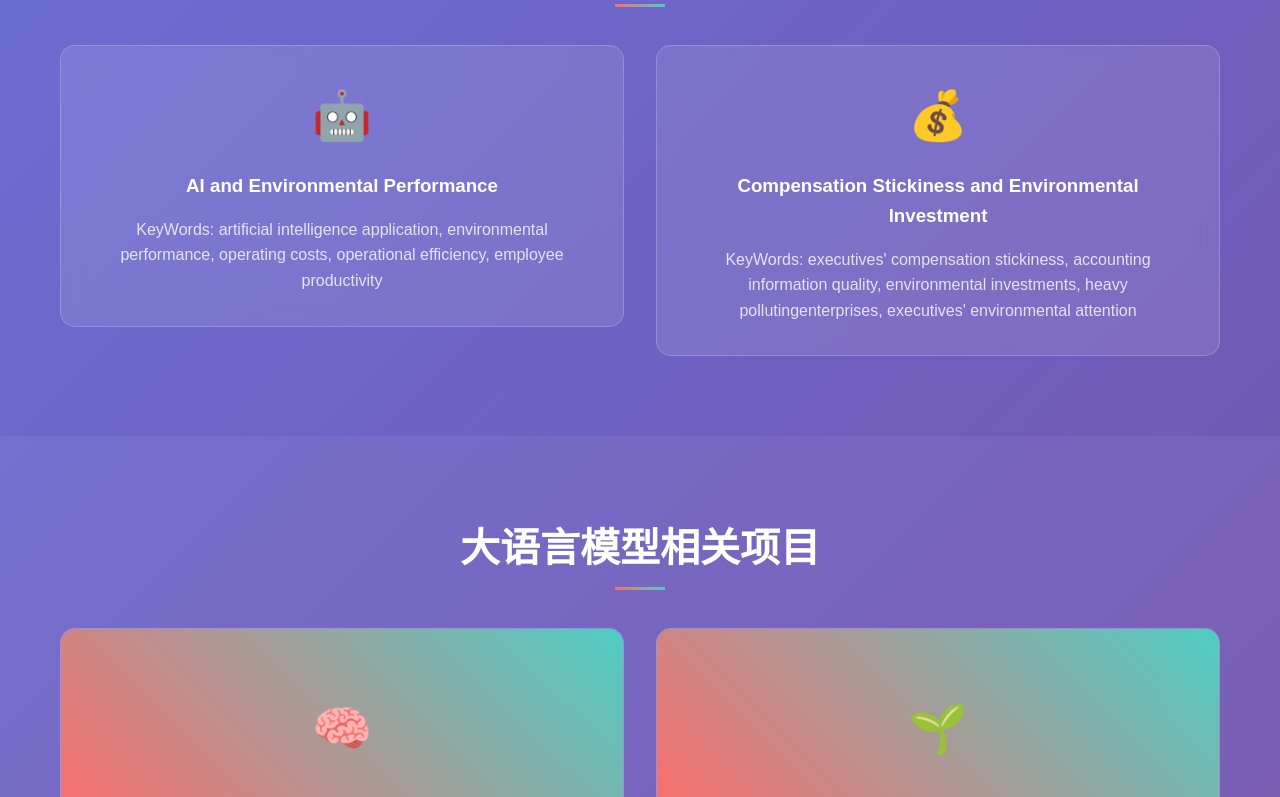
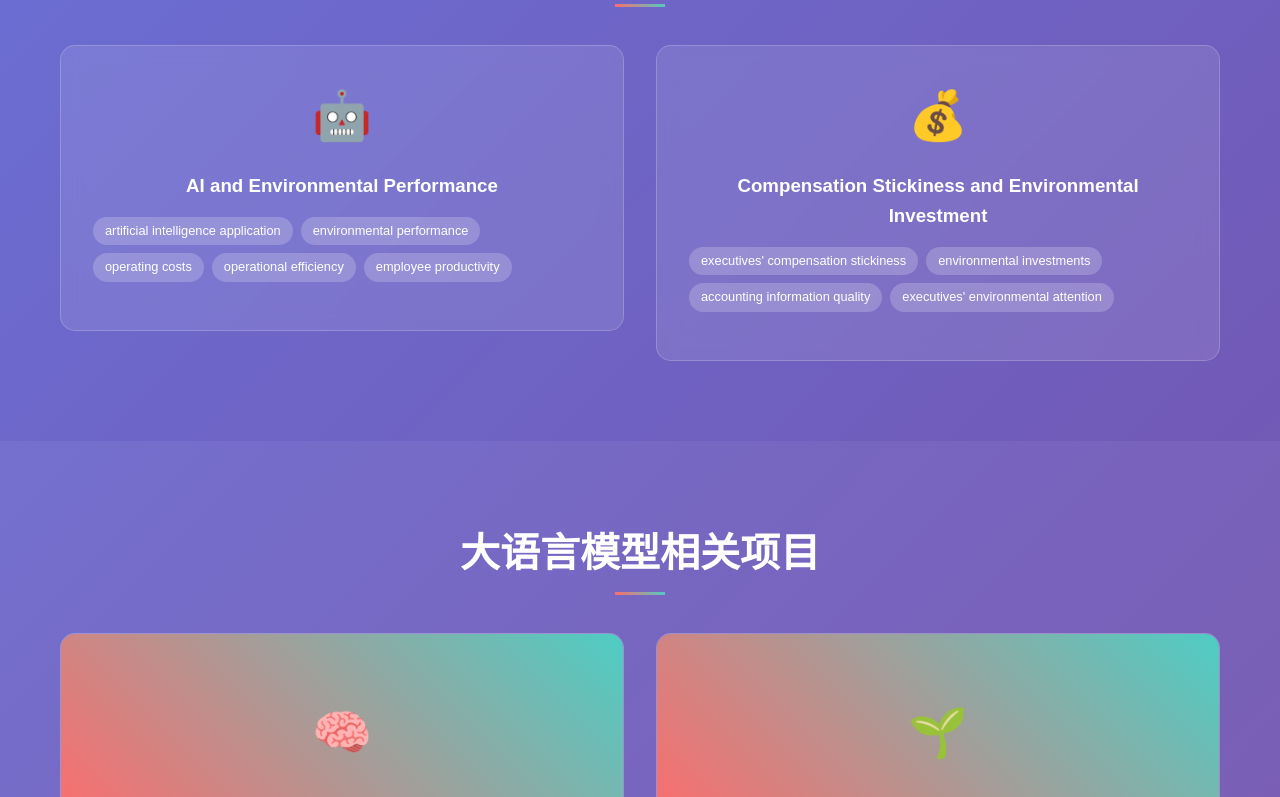
Before and after one commit to LYS-LiuYS/github.io, a plain HTML site: page index.html in a window 1280 px wide. Shown: the part 1549-2346 px from the top of the page. Drawn offline with Linux system fonts and the light colour scheme.

Commit message:
index.html

```diff
--- a/index.html
+++ b/index.html
@@ -519,7 +519,7 @@
             <ul class="nav-links">
                 <li><a href="#home">首页</a></li>
                 <li><a href="#about">关于</a></li>
-                <li><a href="#skills">成功</a></li>
+                <li><a href="#skills">成果</a></li>
                 <li><a href="#projects">项目</a></li>
                 <li><a href="#contact">联系</a></li>
             </ul>
@@ -567,14 +567,25 @@
                         <div class="skill-card">
                             <div class="skill-icon">🤖</div>
                             <h3>AI and Environmental Performance</h3>
-                            <p>KeyWords: artificial intelligence application, environmental performance, operating costs, operational efficiency, employee productivity</p>
+                            <div class="project-tags">
+                                <span class="tag">artificial intelligence application</span>
+                                <span class="tag">environmental performance</span>
+                                <span class="tag">operating costs</span>
+                                <span class="tag">operational efficiency</span>
+                                <span class="tag">employee productivity</span>
+                            </div>
                         </div>
                     </a>
                     <a href="https://doi.org/10.1080/1540496X.2024.2324190" target="_blank" style="text-decoration: none; color: inherit;">
                         <div class="skill-card">
                             <div class="skill-icon">💰</div>
                             <h3>Compensation Stickiness and Environmental Investment</h3>
-                            <p>KeyWords: executives' compensation stickiness, accounting information quality, environmental investments, heavy pollutingenterprises, executives' environmental attention</p>
+                            <div class="project-tags">
+                                <span class="tag">executives' compensation stickiness</span>
+                                <span class="tag">environmental investments</span>
+                                <span class="tag">accounting information quality</span>
+                                <span class="tag">executives' environmental attention</span>
+                            </div>
                         </div>
                     </a>
                 </div>
```
